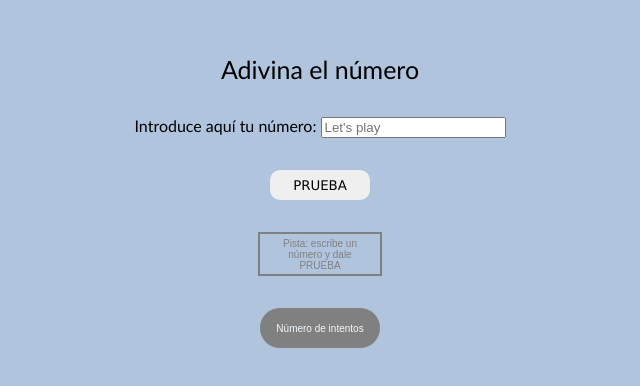
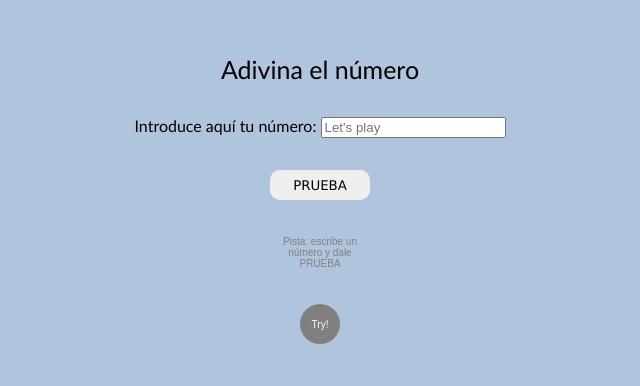
Before and after one commit to Adalab/modulo-2-evaluacion-intermedia-marcelachuqi, a plain HTML site: page index.html in a window 1280 px wide. Shown: the part 202-588 px from the top of the page, without its empty margins (328-968 px from the left). Drawn offline with Linux system fonts and the light colour scheme.

Commit message:
add new things

```diff
--- a/index.html
+++ b/index.html
@@ -25,7 +25,7 @@
     </form>
     <button class="button button_js">Prueba</button>
     <div class= "box__1 box1_js"><p class= "pista">Pista: escribe un número y dale PRUEBA</p></div>
-    <div class= "box__2 box2_js"> <p class="pista">Número de intentos</p>  </div>
+    <div class= "box__2 box2_js"> <p class="pista">Try!</p>  </div>
     </div>
     <script src="main.js"></script>
   </body>
--- a/main/main.css
+++ b/main/main.css
@@ -30,8 +30,6 @@ body {
 }
 
 .box__1 {
-    border: solid 2px
-    gray;
 
     width: 100px;
     height: 20px;
@@ -44,7 +42,7 @@ body {
  text-align: center;
 }
 .box__2 {
-width: 100px;
+width: 20px;
 height: 20px;
   background-color:  grey;
   border-radius: 200px;
```
